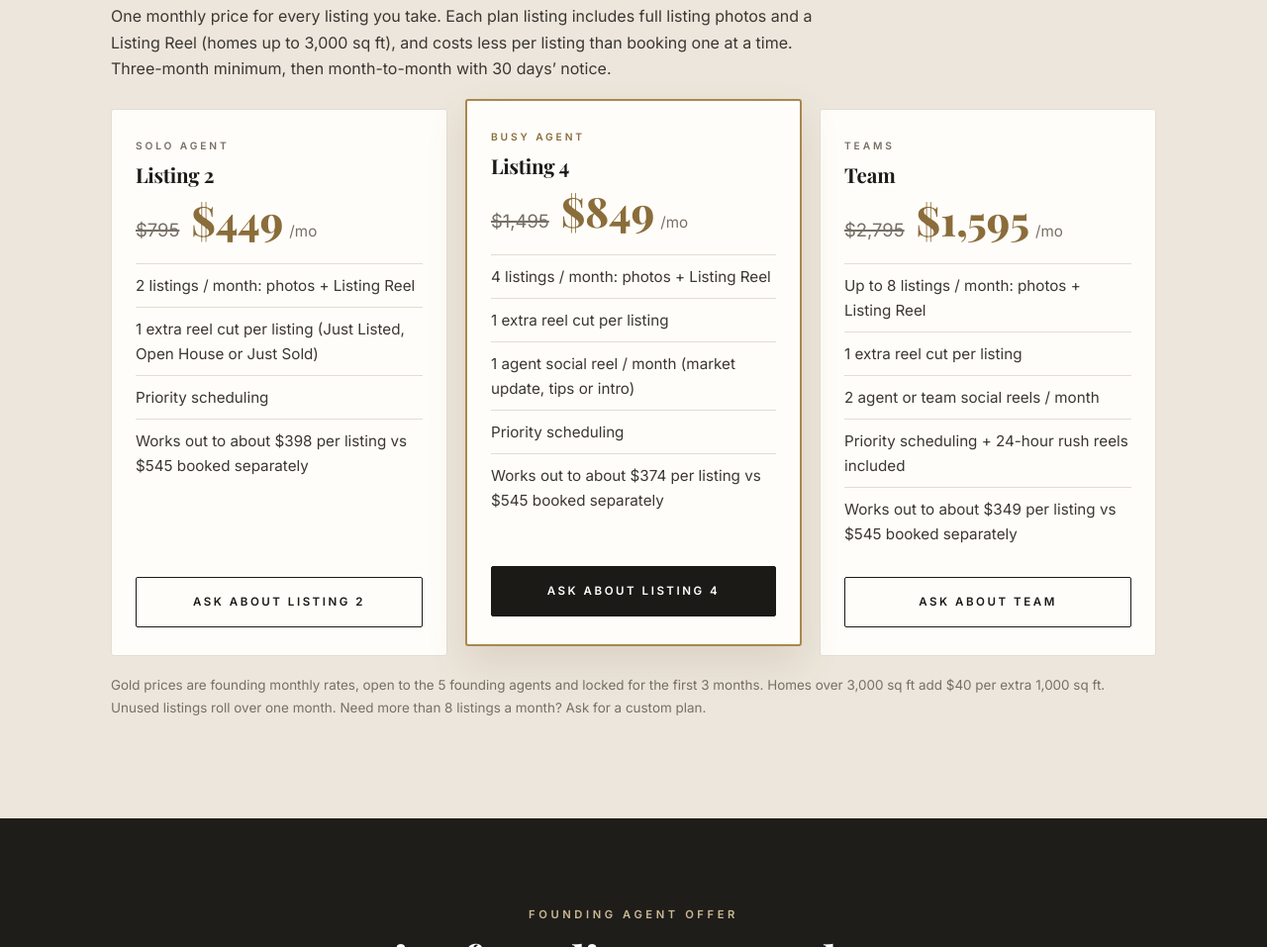
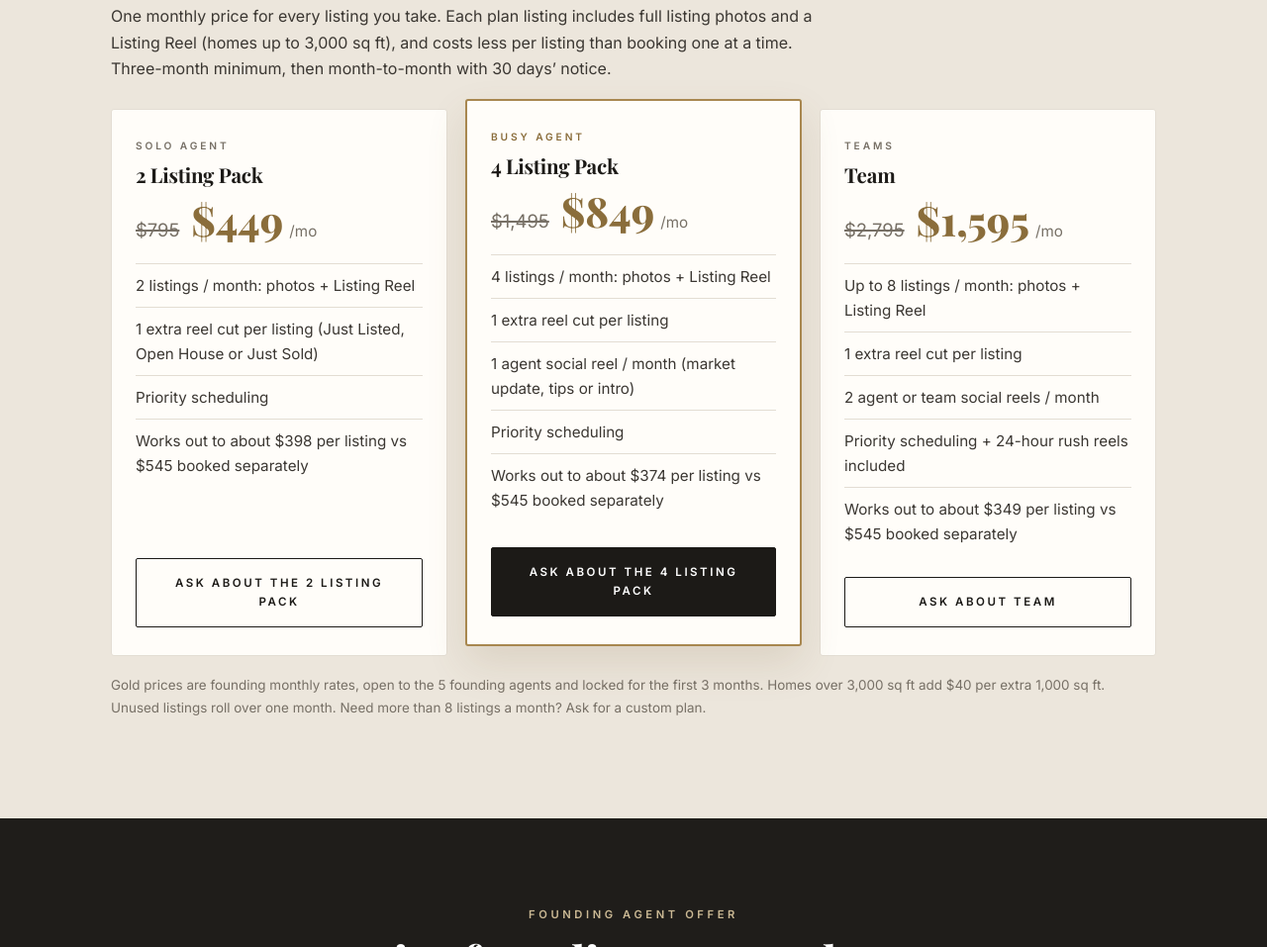
Before and after one commit to IshaanK179/nouveau-house-media, a plain HTML site: page index.html in a window 1280 px wide. Shown: the part 4983-5940 px from the top of the page at 99% size. Drawn offline with nearby package versions, Linux system fonts and the light colour scheme; a web font is replaced by a local one.

Commit message:
Rename monthly plans to 2/4 Listing Pack

```diff
--- a/index.html
+++ b/index.html
@@ -145,24 +145,24 @@
 <div class="cards">
 <article class="card">
 <p class="tag">Solo agent</p>
-<h3>Listing 2</h3>
+<h3>2 Listing Pack</h3>
 <p class="price"><span class="std"><span class="sr">Standard monthly price </span><s>$795</s></span> <span class="fnd"><span class="sr">Founding monthly price </span>$449</span><span class="per">/mo</span></p>
 <ul><li>2 listings / month: photos + Listing Reel</li><li>1 extra reel cut per listing (Just Listed, Open House or Just Sold)</li><li>Priority scheduling</li><li>Works out to about $398 per listing vs $545 booked separately</li></ul>
-<a class="btn ghost full" href="mailto:ishaan@nouveauhousemedia.com?subject=Monthly%20plan%20-%20Nouveau%20House%20Media&amp;body=Hi%20Ishaan%2C%0A%0AI%27m%20interested%20in%20a%20monthly%20plan.%0A%0APlan%20%28Listing%202%20/%20Listing%204%20/%20Team%29%3A%0AListings%20per%20month%20%28typical%29%3A%0ATypical%20home%20size%3A%0AName%3A%0ABrokerage%20/%20team%3A%0A">Ask about Listing 2</a>
+<a class="btn ghost full" href="mailto:ishaan@nouveauhousemedia.com?subject=Monthly%20plan%20-%20Nouveau%20House%20Media&amp;body=Hi%20Ishaan%2C%0A%0AI%27m%20interested%20in%20a%20monthly%20plan.%0A%0APlan%20%282%20Listing%20Pack%20/%204%20Listing%20Pack%20/%20Team%29%3A%0AListings%20per%20month%20%28typical%29%3A%0ATypical%20home%20size%3A%0AName%3A%0ABrokerage%20/%20team%3A%0A">Ask about the 2 Listing Pack</a>
 </article>
 <article class="card featured">
 <p class="tag gold">Busy agent</p>
-<h3>Listing 4</h3>
+<h3>4 Listing Pack</h3>
 <p class="price"><span class="std"><span class="sr">Standard monthly price </span><s>$1,495</s></span> <span class="fnd"><span class="sr">Founding monthly price </span>$849</span><span class="per">/mo</span></p>
 <ul><li>4 listings / month: photos + Listing Reel</li><li>1 extra reel cut per listing</li><li>1 agent social reel / month (market update, tips or intro)</li><li>Priority scheduling</li><li>Works out to about $374 per listing vs $545 booked separately</li></ul>
-<a class="btn full" href="mailto:ishaan@nouveauhousemedia.com?subject=Monthly%20plan%20-%20Nouveau%20House%20Media&amp;body=Hi%20Ishaan%2C%0A%0AI%27m%20interested%20in%20a%20monthly%20plan.%0A%0APlan%20%28Listing%202%20/%20Listing%204%20/%20Team%29%3A%0AListings%20per%20month%20%28typical%29%3A%0ATypical%20home%20size%3A%0AName%3A%0ABrokerage%20/%20team%3A%0A">Ask about Listing 4</a>
+<a class="btn full" href="mailto:ishaan@nouveauhousemedia.com?subject=Monthly%20plan%20-%20Nouveau%20House%20Media&amp;body=Hi%20Ishaan%2C%0A%0AI%27m%20interested%20in%20a%20monthly%20plan.%0A%0APlan%20%282%20Listing%20Pack%20/%204%20Listing%20Pack%20/%20Team%29%3A%0AListings%20per%20month%20%28typical%29%3A%0ATypical%20home%20size%3A%0AName%3A%0ABrokerage%20/%20team%3A%0A">Ask about the 4 Listing Pack</a>
 </article>
 <article class="card">
 <p class="tag">Teams</p>
 <h3>Team</h3>
 <p class="price"><span class="std"><span class="sr">Standard monthly price </span><s>$2,795</s></span> <span class="fnd"><span class="sr">Founding monthly price </span>$1,595</span><span class="per">/mo</span></p>
 <ul><li>Up to 8 listings / month: photos + Listing Reel</li><li>1 extra reel cut per listing</li><li>2 agent or team social reels / month</li><li>Priority scheduling + 24-hour rush reels included</li><li>Works out to about $349 per listing vs $545 booked separately</li></ul>
-<a class="btn ghost full" href="mailto:ishaan@nouveauhousemedia.com?subject=Monthly%20plan%20-%20Nouveau%20House%20Media&amp;body=Hi%20Ishaan%2C%0A%0AI%27m%20interested%20in%20a%20monthly%20plan.%0A%0APlan%20%28Listing%202%20/%20Listing%204%20/%20Team%29%3A%0AListings%20per%20month%20%28typical%29%3A%0ATypical%20home%20size%3A%0AName%3A%0ABrokerage%20/%20team%3A%0A">Ask about Team</a>
+<a class="btn ghost full" href="mailto:ishaan@nouveauhousemedia.com?subject=Monthly%20plan%20-%20Nouveau%20House%20Media&amp;body=Hi%20Ishaan%2C%0A%0AI%27m%20interested%20in%20a%20monthly%20plan.%0A%0APlan%20%282%20Listing%20Pack%20/%204%20Listing%20Pack%20/%20Team%29%3A%0AListings%20per%20month%20%28typical%29%3A%0ATypical%20home%20size%3A%0AName%3A%0ABrokerage%20/%20team%3A%0A">Ask about Team</a>
 </article>
 </div>
 <p class="small">Gold prices are founding monthly rates, open to the 5 founding agents and locked for the first 3 months. Homes over 3,000 sq ft add $40 per extra 1,000 sq ft. Unused listings roll over one month. Need more than 8 listings a month? Ask for a custom plan.</p>
```
